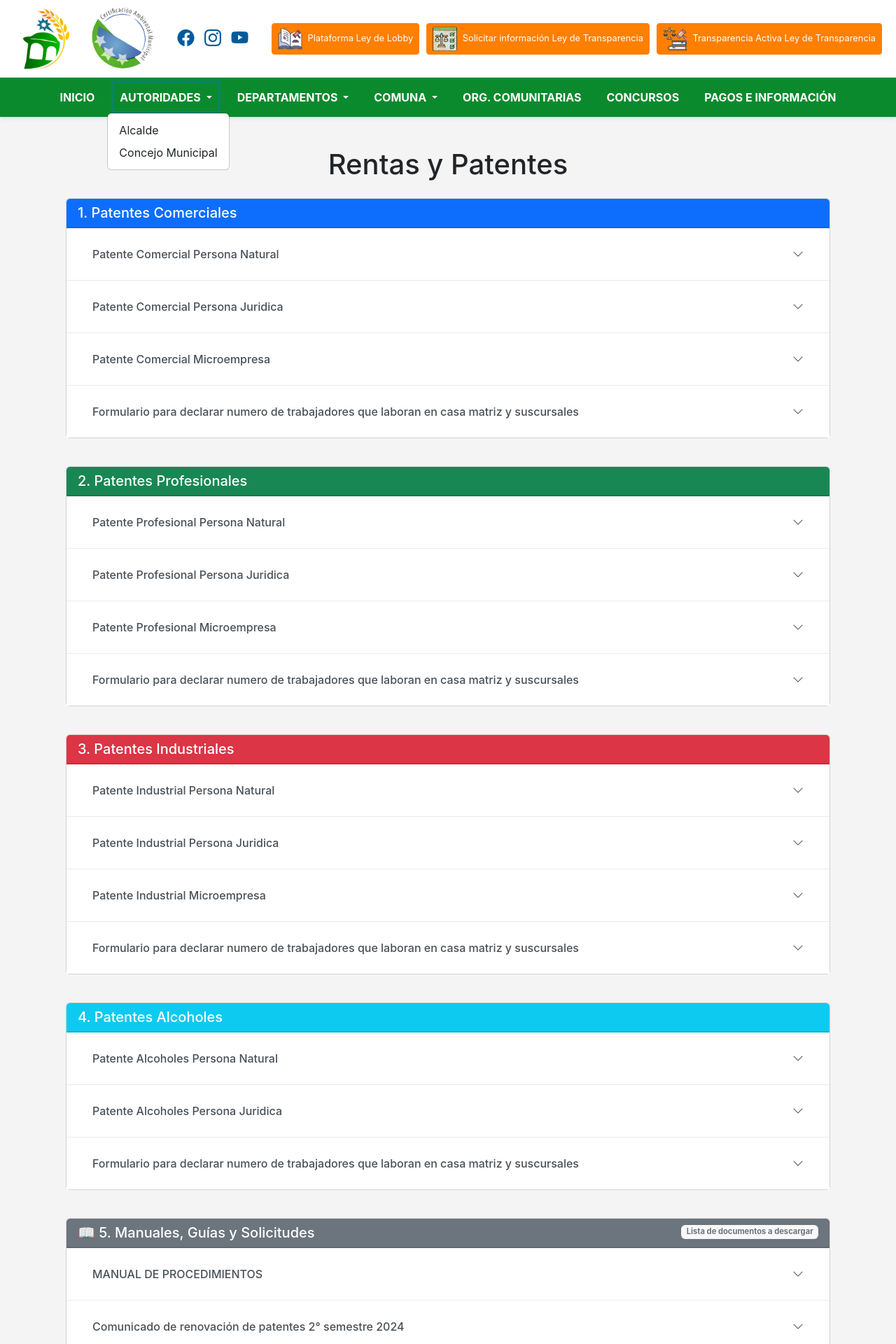
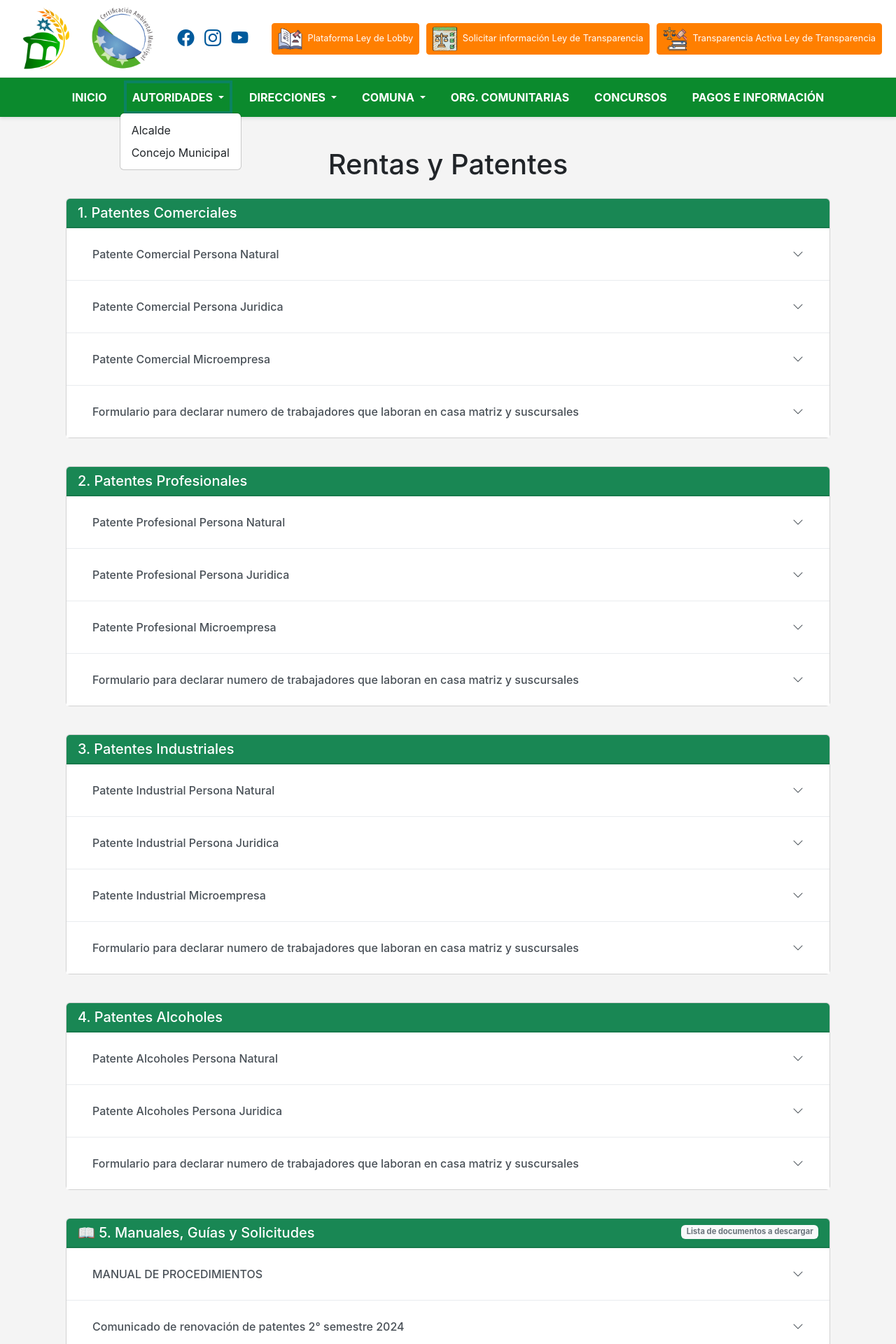
Before and after one commit to simsimi2143/Landing_page_flask, a Flask app: page /rentas_patentes in a window 1280 px wide, after a click on "AUTORIDADES". Shown: the top 1920 px of the page at 70% size. Run offline with Flask 3, Linux system fonts and the light colour scheme.

Commit message:
se agregaron las direcciones que se solicitó en la retroalimentacion del cliente,se extendio del layout y se agregaron al dropdown, se modificó un detalle estetico de color.

```diff
--- a/app/app.py
+++ b/app/app.py
@@ -119,6 +119,14 @@ def org_comunitarias():
 def noticias():
     return render_template('noticias.html')
 
+@app.route('/direccion_de_administracion_y_finanzas')
+def direccion_de_administracion_y_finanzas():
+    return render_template('direccion_de_administracion_y_finanzas.html')
+
+@app.route('/direccion_de_obras')
+def direccion_de_obras():
+    return render_template('direccion_de_obras.html')
+
 @app.route('/telefonos')
 def telefonos():
     telefonos_principales = [
@@ -151,6 +159,32 @@ def telefonos():
     return render_template('telefonos.html',
                          telefonos_principales=telefonos_principales,
                          directorio_telefonico=directorio_telefonico)
+
+@app.route('/alcaldia')
+def alcaldia():
+    return render_template('alcaldia.html')
+
+@app.route('/secretaria_municipal')
+def secretaria_municipal():
+    return render_template('secretaria_municipal.html')
+
+@app.route('/direccion_de_control')
+def direccion_de_control():
+    return render_template('direccion_de_control.html')
+
+@app.route('/direccion_de_desarrollo_comunitario')
+def direccion_de_desarrollo_comunitario():
+    return render_template('direccion_de_desarrollo_comunitario.html')
+
+@app.route('/direccion_de_asistencia_social')
+def direccion_de_asistencia_social():
+    return render_template('direccion_de_asistencia_social.html')
+
+@app.route('/direccion_de_secretaria_de_planificacion')
+def direccion_de_secretaria_de_planificacion():
+    return render_template('direccion_de_secretaria_de_planificacion.html')
+
+
 
 # ===== RUTAS DE ADMINISTRACIÓN =====
 @app.route('/admin/login', methods=['GET', 'POST'])
--- /dev/null
+++ b/app/templates/alcaldia.html
@@ -0,0 +1,4 @@
+<!-- templates/alcaldia.html -->
+{% extends "layout.html" %}
+
+{% block title %}Alcaldia {% endblock %}
--- /dev/null
+++ b/app/templates/direccion_de_administracion_y_finanzas.html
@@ -0,0 +1,5 @@
+<!-- templates/direccion_de_administracion_y_finanzas.html -->
+
+{% extends "layout.html" %}
+
+{% block title %}Direccion de administracion y finanzas {% endblock %}
--- /dev/null
+++ b/app/templates/direccion_de_asistencia_social.html
@@ -0,0 +1,5 @@
+<!-- templates/direccion_de_asistencia_social -->
+
+{% extends "layout.html" %}
+
+{% block title %}Direccion de asistencia social {% endblock %}
--- /dev/null
+++ b/app/templates/direccion_de_control.html
@@ -0,0 +1,5 @@
+<!-- templates/direccion_de_control.html -->
+
+{% extends "layout.html" %}
+
+{% block title %}Direccion de control{% endblock %}
--- /dev/null
+++ b/app/templates/direccion_de_desarrollo_comunitario.html
@@ -0,0 +1,5 @@
+<!-- templates/direccion_de_desarrollo_comunitario.html -->
+
+{% extends "layout.html" %}
+
+{% block title %}Direccion de desarrollo comunitario{% endblock %}
--- /dev/null
+++ b/app/templates/direccion_de_obras.html
@@ -0,0 +1,5 @@
+<!-- templates/direccion_de_obras.html -->
+
+{% extends "layout.html" %}
+
+{% block title %}direccion de obras {% endblock %}
--- /dev/null
+++ b/app/templates/direccion_de_secretaria_de_planificacion.html
@@ -0,0 +1,5 @@
+<!-- templates/direccion_de_secretaria_de_planificacion.html -->
+
+{% extends "layout.html" %}
+
+{% block title %}direccion de secretaria de planificacion {% endblock %}
--- a/app/templates/layout.html
+++ b/app/templates/layout.html
@@ -17,6 +17,7 @@
 
     <!-- Tus estilos personalizados -->
     <link rel="stylesheet" href="{{ url_for('static', filename='css/estilos.css') }}" />
+
 
     {% block extra_css %}{% endblock %}
 </head>
@@ -90,11 +91,13 @@
                                     AUTORIDADES
                                 </a>
                                 <ul class="dropdown-menu" aria-labelledby="navbarDropdownAutoridades">
-                                    <li><a class="dropdown-item" href="{{ url_for('alcalde') }}">Alcalde</a></li>
                                     <li>
-                                        <a class="dropdown-item" href="{{ url_for('consejo_municipal') }}">Concejo
-                                            Municipal</a>
+                                        <a class="dropdown-item" href="{{ url_for('alcalde') }}">Alcalde</a>
                                     </li>
+                                    <li>
+                                        <a class="dropdown-item" href="{{ url_for('consejo_municipal') }}">Concejo Municipal</a>
+                                    </li>
+
                                 </ul>
                             </li>
 
@@ -102,16 +105,28 @@
                             <li class="nav-item dropdown">
                                 <a class="nav-link dropdown-toggle" href="#" id="navbarDropdownDirecciones"
                                     role="button" data-bs-toggle="dropdown" aria-expanded="false">
-                                    DEPARTAMENTOS
+                                    DIRECCIONES
                                 </a>
                                 <ul class="dropdown-menu" aria-labelledby="navbarDropdownDirecciones">
-                                    <li><a class="dropdown-item" href="{{url_for('transito') }}">Tránsito</a></li>
-                                    <li>
-                                        <a class="dropdown-item" href="{{ url_for('rentas_patentes') }}">Rentas y Patentes</a>
+                                    <li><a class="dropdown-item" href="{{url_for('alcaldia') }}">Alcaldia</a></li>
+                                    <li><a class="dropdown-item" href="{{url_for('secretaria_municipal') }}">Secretaria Municipal</a></li>
+                                    <li><a class="dropdown-item" href="{{url_for('direccion_de_administracion_y_finanzas')}}">Dirección de adminitración y finanzas</a>
+                                        <ul>
+                                            <li>
+                                                <a class="dropdown-item" href="{{ url_for('rentas_patentes') }}">Rentas y Patentes</a>
+                                            </li>
+                                        </ul>
                                     </li>
-                                    <li>
-                                        <a class="dropdown-item" href="{{url_for('policia') }}">Juzgado Policia Local</a>
+                                    <li><a class="dropdown-item" href="{{url_for('direccion_de_obras')}}">Dirección de Obras</a>
+                                        <ul>
+                                        <li><a class="dropdown-item" href="{{url_for('transito') }}">Tránsito</a></li>
+                                        </ul>
                                     </li>
+                                    <li><a class="dropdown-item" href="{{url_for('direccion_de_control') }}">Dirección de control</a></li>
+                                    <li><a class="dropdown-item" href="{{url_for('direccion_de_desarrollo_comunitario') }}">Dirección de desarrollo comunitario</a></li>
+                                    <li><a class="dropdown-item" href="{{url_for('direccion_de_asistencia_social') }}">Dirección de asistencia social</a></li>
+                                    <li><a class="dropdown-item" href="{{url_for('direccion_de_secretaria_de_planificacion') }}">Direccion de secretaria de planificación</a></li>
+                                    <li><a class="dropdown-item" href="{{url_for('policia') }}">Juzgado Policia Local</a></li>
                                     <li><a class="dropdown-item" href="{{ url_for('organigrama') }}">Organigrama</a></li>
                                 </ul>
                             </li>
--- a/app/templates/rentas_patentes.html
+++ b/app/templates/rentas_patentes.html
@@ -12,7 +12,7 @@
     <div class="row mb-4">
         <div class="col-12">
             <div class="card">
-                <div class="card-header bg-primary text-white d-flex justify-content-between align-items-center">
+                <div class="card-header bg-success text-white d-flex justify-content-between align-items-center">
                     <h2 class="h5 mb-0">1. Patentes Comerciales</h2>
                     <span class="badge bg-light text-primary"></span>
                 </div>
@@ -274,7 +274,7 @@
     <div class="row mb-4">
         <div class="col-12">
             <div class="card">
-                <div class="card-header bg-danger text-white d-flex justify-content-between align-items-center">
+                <div class="card-header bg-success text-white d-flex justify-content-between align-items-center">
                     <h2 class="h5 mb-0">3. Patentes Industriales</h2>
                     <span class="badge bg-light text-danger"></span>
                 </div>
@@ -405,7 +405,7 @@
     <div class="row mb-4">
         <div class="col-12">
             <div class="card">
-                <div class="card-header bg-info text-white d-flex justify-content-between align-items-center">
+                <div class="card-header bg-success text-white d-flex justify-content-between align-items-center">
                     <h2 class="h5 mb-0">4. Patentes Alcoholes</h2>
                     <span class="badge bg-light text-info"></span>
                 </div>
@@ -494,7 +494,7 @@
     <div class="row mb-4">
         <div class="col-12">
             <div class="card">
-                <div class="card-header bg-secondary text-white d-flex justify-content-between align-items-center">
+                <div class="card-header bg-success text-white d-flex justify-content-between align-items-center">
                     <h2 class="h5 mb-0">📖 5. Manuales, Guías y Solicitudes</h2>
                     <span class="badge bg-light text-secondary">Lista de documentos a descargar</span>
                 </div>
@@ -579,7 +579,7 @@
     <div class="row">
         <div class="col-md-6 mb-3">
             <div class="card h-100">
-                <div class="card-header bg-info text-white">
+                <div class="card-header bg-success text-white">
                     <h5 class="mb-0">Información de Contacto</h5>
                 </div>
                 <div class="card-body">
@@ -598,7 +598,7 @@
 
         <div class="col-md-6 mb-3">
             <div class="card h-100">
-                <div class="card-header bg-warning text-dark">
+                <div class="card-header bg-success text-dark">
                     <h5 class="mb-0">Horarios de Atención</h5>
                 </div>
                 <div class="card-body">
--- /dev/null
+++ b/app/templates/secretaria_municipal.html
@@ -0,0 +1,5 @@
+<!-- templates/secretaria_municipal.html -->
+
+{% extends "layout.html" %}
+
+{% block title %}secretaria municipal {% endblock %}
```
